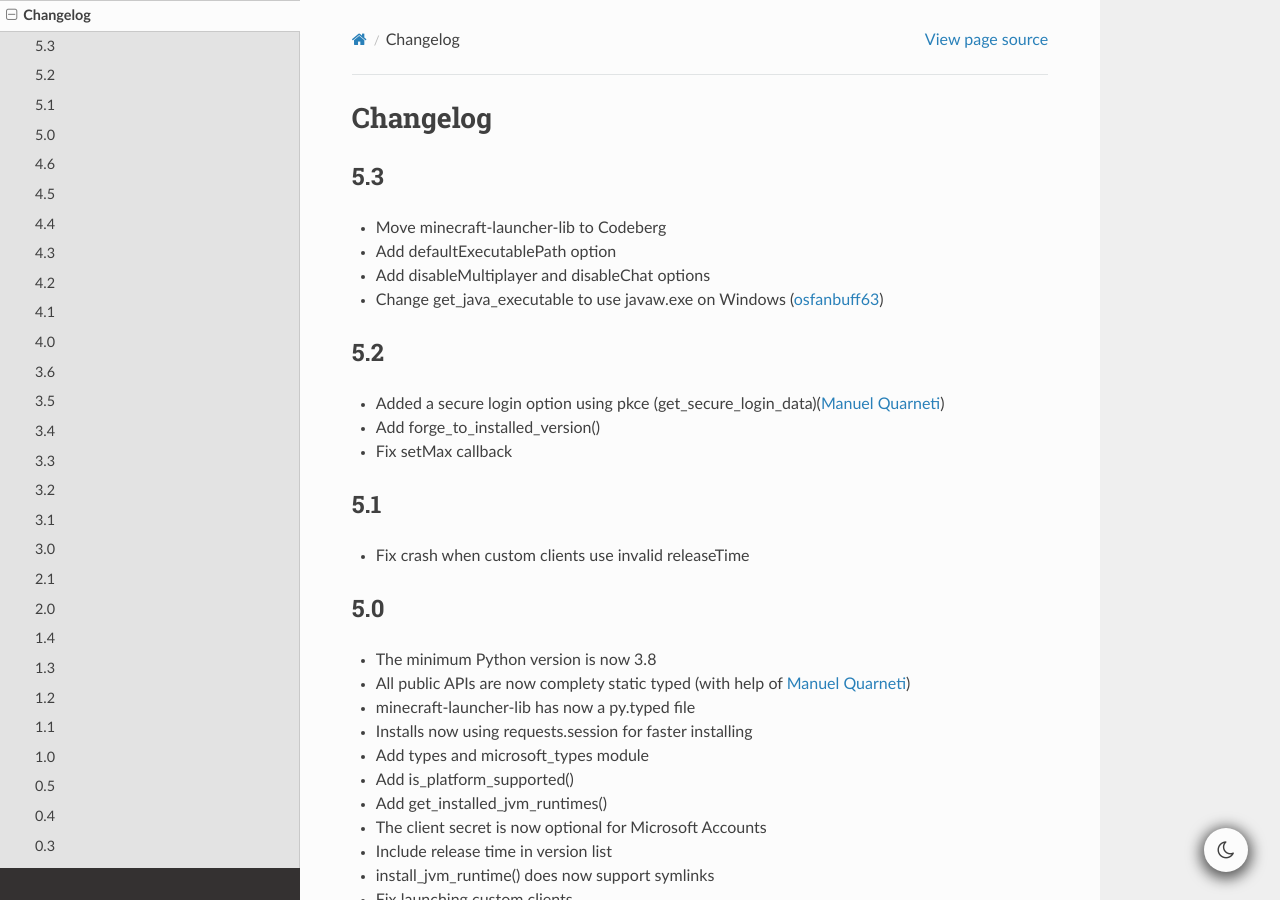
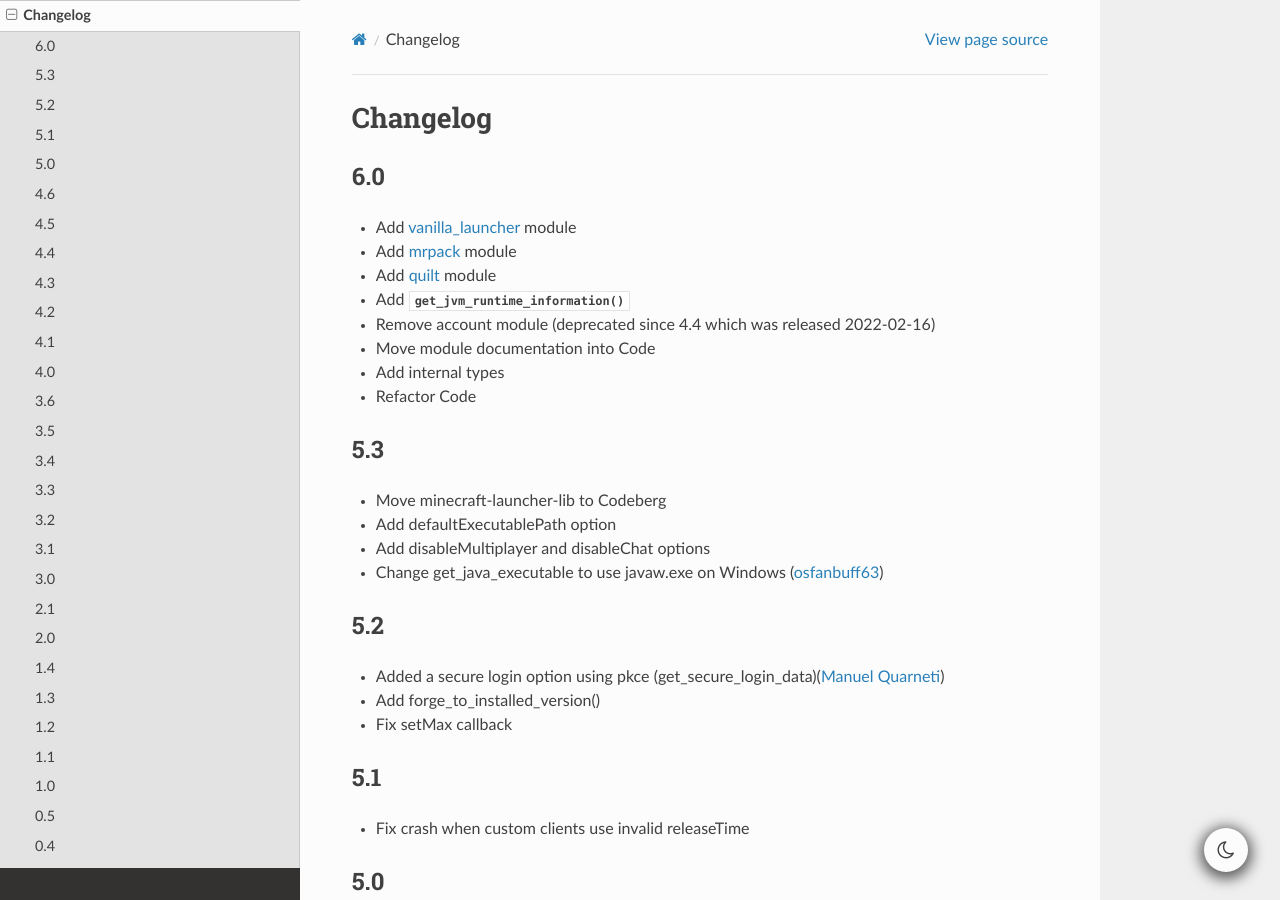
Before and after one commit to JakobDev/minecraft-launcher-lib, a Sphinx documentation site: the page built from doc/changelog.rst, in a window 1280 px wide and 900 px high. Built offline with Sphinx 7.4.7 and the Read the Docs theme 2.0.0, drawn with Linux system fonts in a browser that asks for light colours; the version number could not be read and is left out.

Commit message:
Add changelog for 6.0

```diff
--- a/doc/changelog.rst
+++ b/doc/changelog.rst
@@ -1,5 +1,17 @@
 Changelog
 ==================================================
+
+-------------------------
+6.0
+-------------------------
+- Add :doc:`/modules/vanilla_launcher` module
+- Add :doc:`/modules/mrpack` module
+- Add :doc:`/modules/quilt` module
+- Add :func:`~minecraft_launcher_lib.runtime.get_jvm_runtime_information`
+- Remove account module (deprecated since 4.4 which was released 2022-02-16)
+- Move module documentation into Code
+- Add internal types
+- Refactor Code
 
 -------------------------
 5.3
--- a/minecraft_launcher_lib/version.txt
+++ b/minecraft_launcher_lib/version.txt
@@ -1 +1 @@
-5.3
+6.0
```
